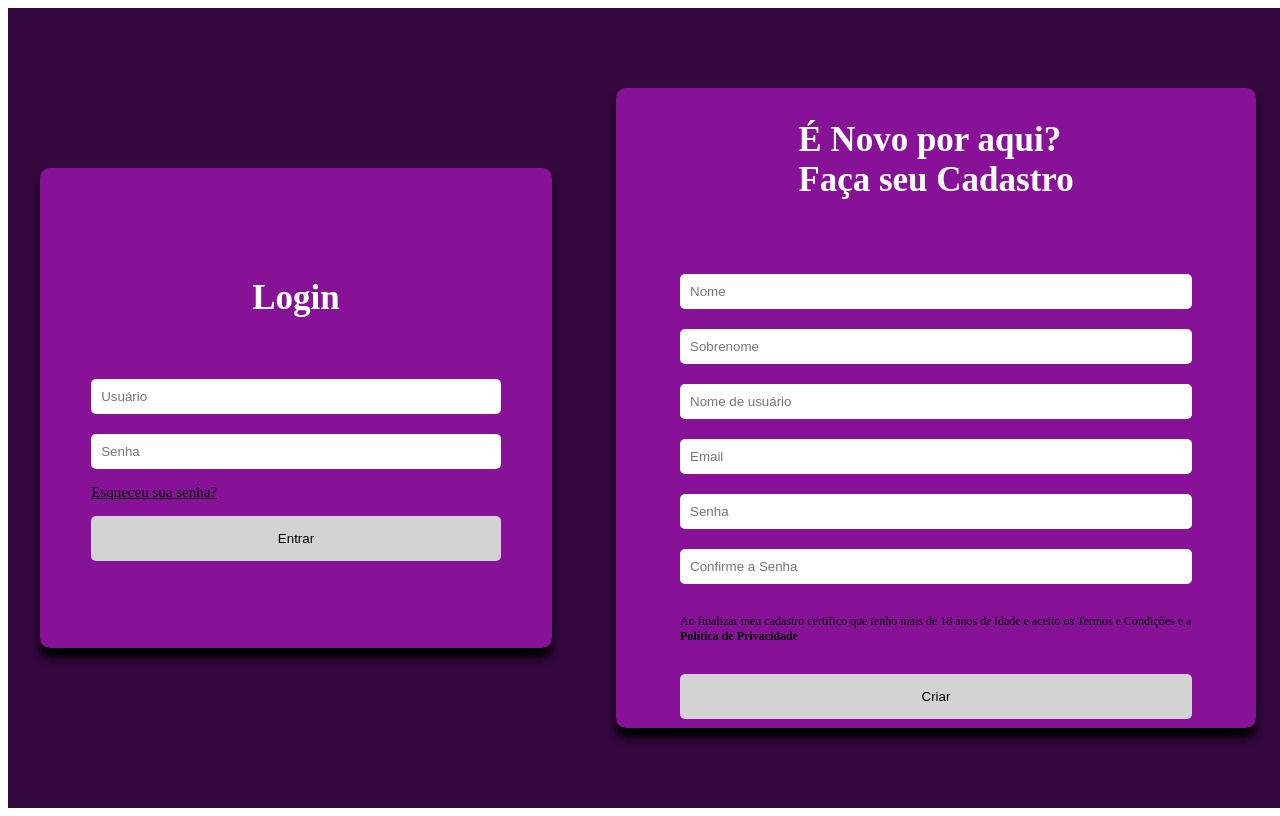
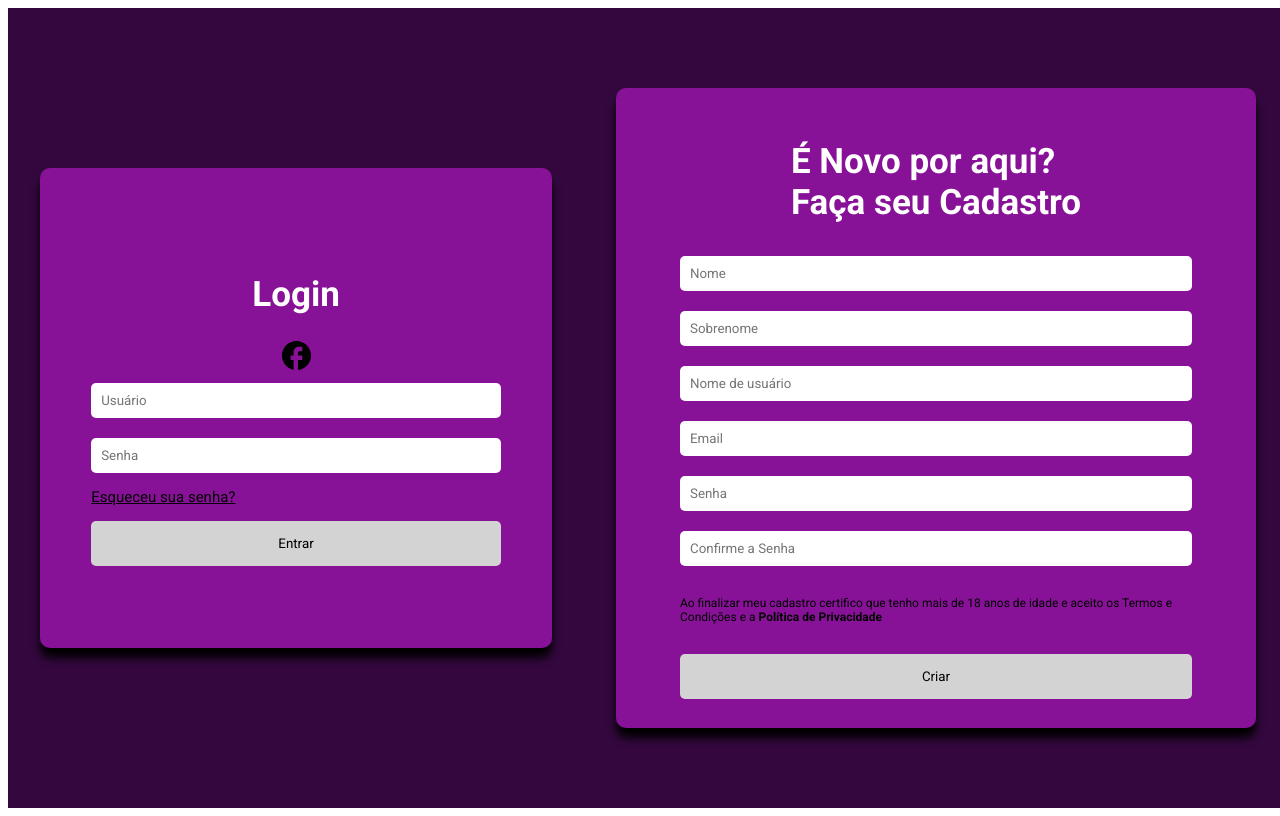
Before and after one commit to JohnGabriel-IFSP/E-Commerce, a React (Vite) app: page /login in a window 1280 px wide. Built offline with nearby package versions, Linux system fonts and the light colour scheme.

Commit message:
Add icons

```diff
--- a/index.html
+++ b/index.html
@@ -5,6 +5,12 @@
     <link rel="icon" type="image/svg+xml" href="/src/favicon.svg" />
     <meta name="viewport" content="width=device-width, initial-scale=1.0" />
     <title>E-Commerce</title>
+    <link rel="stylesheet" href="https://fonts.googleapis.com/css?family=Roboto:300,400,500,700&display=swap"/>
+    <style>
+      *{
+        font-family: "Roboto", sans-serif;
+      }
+    </style>
   </head>
   <body>
     <div id="root"></div>
--- a/package.json
+++ b/package.json
@@ -8,6 +8,10 @@
     "preview": "vite preview"
   },
   "dependencies": {
+    "@emotion/react": "^11.9.0",
+    "@emotion/styled": "^11.8.1",
+    "@mui/icons-material": "^5.6.2",
+    "@mui/material": "^5.6.3",
     "@types/styled-components": "^5.1.25",
     "react": "^17.0.2",
     "react-dom": "^17.0.2",
--- a/src/pages/Login.tsx
+++ b/src/pages/Login.tsx
@@ -1,4 +1,6 @@
 import styled from "styled-components"
+import FacebookIcon from '@mui/icons-material/Facebook';
+import FacebookOutlinedIcon from '@mui/icons-material/FacebookOutlined';
 
 const Conteiner = styled.div`
     margin: 0;
@@ -60,7 +62,7 @@
     font-size: 35px;
     font-weight: 800;
     color: white;
-    margin-bottom: 10%;
+    justify-content: flex-start;
 
     @media screen and (max-width: 600px) {
         margin-bottom: 3%;
@@ -105,12 +107,18 @@
     margin: 20px 0px;
 `;
 
+const Cinput = styled.div`
+`;
+
 export const Login = () => {
     return (
       <Conteiner>
           <Leftsideconteiner>
               <Tittle>Login</Tittle>
+              <FacebookOutlinedIcon fontSize="large"></FacebookOutlinedIcon>
               <Form>
+                  <Cinput>
+                  </Cinput>
                   <Input placeholder = "Usuário"/>
                   <Input placeholder = "Senha"/>
                   <Link>Esqueceu sua senha?</Link>
```
Also changed, not shown: 1 other file (tests, documents, lock files or other folders).
